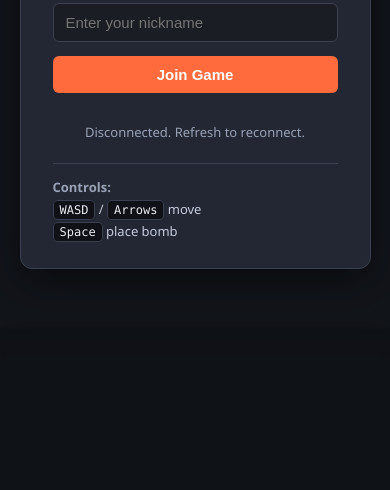
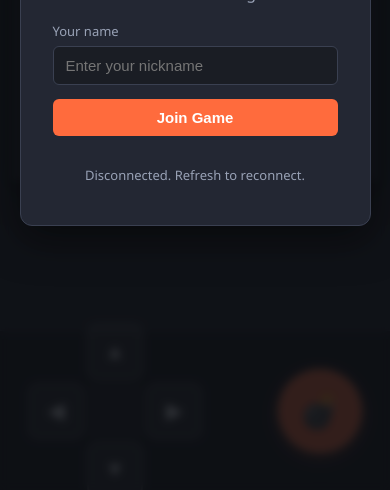
Before and after one commit to tadasmak/bomberman, a website: page public/index.html in a window 390 px wide. Shown: the part 354-844 px from the top of the page. Drawn offline with Linux system fonts and the light colour scheme.

Commit message:
Add mobile compatibilty

```diff
--- a/public/game.js
+++ b/public/game.js
@@ -592,5 +592,57 @@
     ctx.textBaseline = 'alphabetic';
   }
 
+  // ----- Canvas sizing -----
+  function resizeCanvas() {
+    const LOGICAL_W = 600;
+    const LOGICAL_H = 520;
+    const isMobile = window.innerWidth <= 768;
+    const controlsH = isMobile ? 160 : 0;
+    const topH = isMobile ? 72 : 12;
+    const pad = 8;
+    const availW = window.innerWidth - pad * 2;
+    const availH = window.innerHeight - controlsH - topH - pad;
+    const scale = Math.min(availW / LOGICAL_W, availH / LOGICAL_H, 1);
+    canvas.style.width  = Math.floor(LOGICAL_W * scale) + 'px';
+    canvas.style.height = Math.floor(LOGICAL_H * scale) + 'px';
+  }
+
+  // ----- Mobile controls -----
+  function setupMobileControls() {
+    const dirMap = { 'btn-up': 'up', 'btn-down': 'down', 'btn-left': 'left', 'btn-right': 'right' };
+    for (const [id, dir] of Object.entries(dirMap)) {
+      const btn = document.getElementById(id);
+      if (!btn) continue;
+      btn.addEventListener('pointerdown', (e) => {
+        e.preventDefault();
+        btn.setPointerCapture(e.pointerId);
+        btn.classList.add('pressed');
+        setDir(dir, true);
+        sendInput();
+      });
+      const up = () => { btn.classList.remove('pressed'); setDir(dir, false); sendInput(); };
+      btn.addEventListener('pointerup', up);
+      btn.addEventListener('pointercancel', up);
+    }
+    const bombBtn = document.getElementById('btn-bomb');
+    if (!bombBtn) return;
+    bombBtn.addEventListener('pointerdown', (e) => {
+      e.preventDefault();
+      bombBtn.setPointerCapture(e.pointerId);
+      bombBtn.classList.add('pressed');
+      if (!bombHeld) { bombHeld = true; sendInput(); }
+    });
+    const releaseBomb = () => {
+      bombBtn.classList.remove('pressed');
+      if (bombHeld) { bombHeld = false; sendInput(); }
+    };
+    bombBtn.addEventListener('pointerup', releaseBomb);
+    bombBtn.addEventListener('pointercancel', releaseBomb);
+  }
+
+  resizeCanvas();
+  window.addEventListener('resize', resizeCanvas);
+  setupMobileControls();
+
   draw();
 })();
--- a/public/index.html
+++ b/public/index.html
@@ -3,7 +3,7 @@
 <head>
   <meta charset="UTF-8" />
   <title>Bomberman LAN</title>
-  <meta name="viewport" content="width=device-width, initial-scale=1" />
+  <meta name="viewport" content="width=device-width, initial-scale=1, user-scalable=no" />
   <link rel="stylesheet" href="style.css" />
 </head>
 <body>
@@ -44,6 +44,21 @@
 
   <canvas id="game" width="600" height="520"></canvas>
 
+  <div id="mobile-controls">
+    <div id="dpad">
+      <div></div>
+      <button class="dpad-btn" id="btn-up">▲</button>
+      <div></div>
+      <button class="dpad-btn" id="btn-left">◀</button>
+      <div class="dpad-center"></div>
+      <button class="dpad-btn" id="btn-right">▶</button>
+      <div></div>
+      <button class="dpad-btn" id="btn-down">▼</button>
+      <div></div>
+    </div>
+    <button id="btn-bomb">💣</button>
+  </div>
+
   <script src="game.js"></script>
 </body>
 </html>
--- a/public/style.css
+++ b/public/style.css
@@ -227,3 +227,119 @@ kbd {
   opacity: 0.25;
   filter: grayscale(1);
 }
+
+/* --- Mobile controls --- */
+#mobile-controls {
+  display: none;
+  position: fixed;
+  bottom: 0;
+  left: 0;
+  right: 0;
+  height: 160px;
+  padding: 12px 28px;
+  padding-bottom: max(12px, env(safe-area-inset-bottom));
+  background: rgba(10, 12, 16, 0.82);
+  border-top: 1px solid #2a2f3a;
+  justify-content: space-between;
+  align-items: center;
+  z-index: 6;
+  touch-action: none;
+  user-select: none;
+  -webkit-user-select: none;
+}
+
+#dpad {
+  display: grid;
+  grid-template-columns: repeat(3, 56px);
+  grid-template-rows: repeat(3, 56px);
+  gap: 3px;
+}
+
+.dpad-center {
+  background: rgba(255, 255, 255, 0.04);
+  border-radius: 6px;
+}
+
+.dpad-btn {
+  background: rgba(255, 255, 255, 0.1);
+  border: 2px solid rgba(255, 255, 255, 0.18);
+  border-radius: 10px;
+  color: #e9ecf1;
+  font-size: 20px;
+  cursor: pointer;
+  display: flex;
+  align-items: center;
+  justify-content: center;
+  padding: 0;
+  margin: 0;
+  width: 100%;
+  height: 100%;
+  touch-action: none;
+  transition: background 0.06s, border-color 0.06s;
+}
+
+.dpad-btn.pressed {
+  background: rgba(255, 255, 255, 0.28);
+  border-color: rgba(255, 255, 255, 0.5);
+}
+
+#btn-bomb {
+  width: 84px;
+  height: 84px;
+  border-radius: 50%;
+  background: #ff6b3d;
+  border: 3px solid rgba(255, 140, 90, 0.5);
+  font-size: 34px;
+  line-height: 1;
+  cursor: pointer;
+  display: flex;
+  align-items: center;
+  justify-content: center;
+  padding: 0;
+  margin: 0;
+  touch-action: none;
+  box-shadow: 0 4px 16px rgba(255, 107, 61, 0.4);
+  transition: background 0.06s, box-shadow 0.06s;
+}
+
+#btn-bomb.pressed {
+  background: #ff8c5a;
+  box-shadow: 0 2px 8px rgba(255, 107, 61, 0.6);
+}
+
+@media (max-width: 768px) {
+  body {
+    padding-top: 72px;
+    padding-bottom: 160px;
+    gap: 0;
+  }
+
+  #mobile-controls {
+    display: flex;
+  }
+
+  .controls {
+    display: none;
+  }
+
+  #hud {
+    top: 8px;
+  }
+
+  .hud-player {
+    font-size: 11px;
+    padding: 4px 7px;
+    gap: 5px;
+  }
+
+  .hud-player .dot {
+    width: 8px;
+    height: 8px;
+  }
+
+  .hud-stats {
+    font-size: 11px;
+    padding: 4px 8px;
+    gap: 8px;
+  }
+}
```
